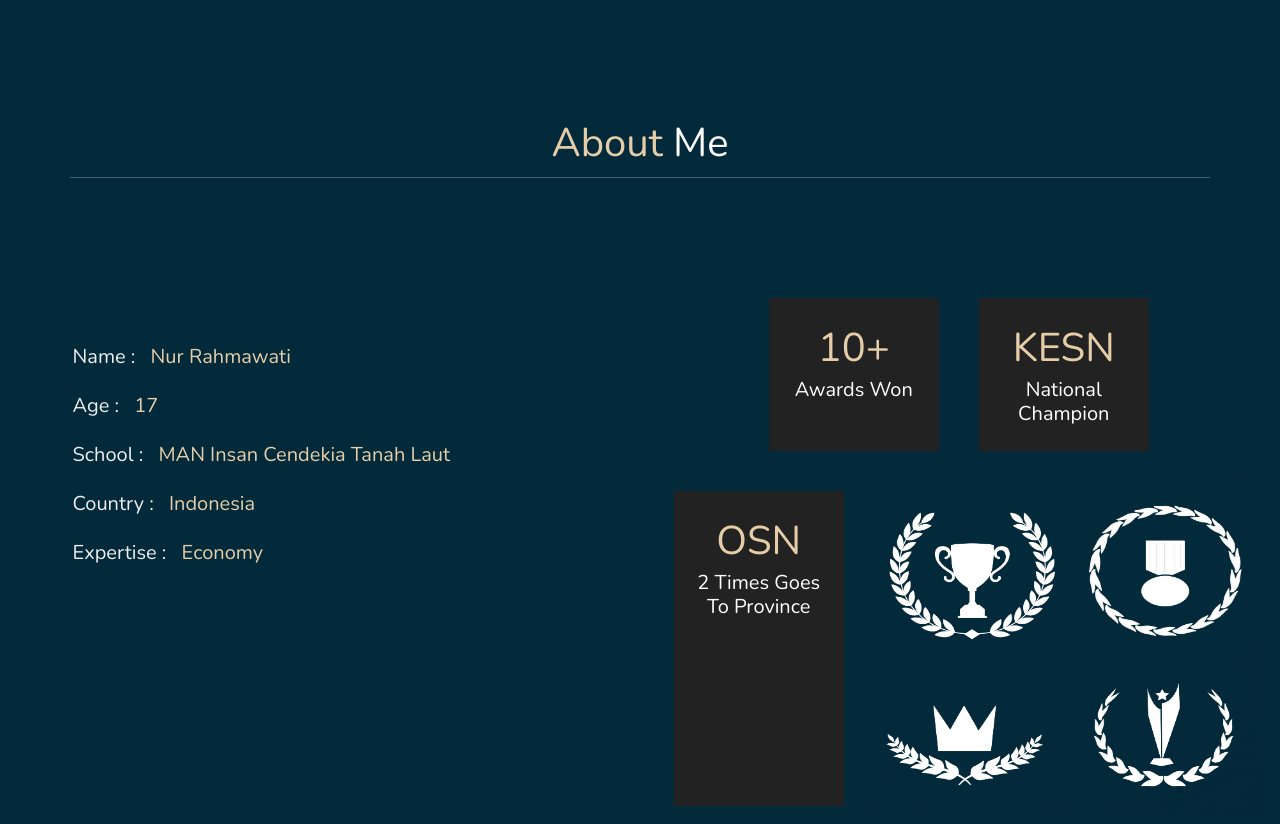
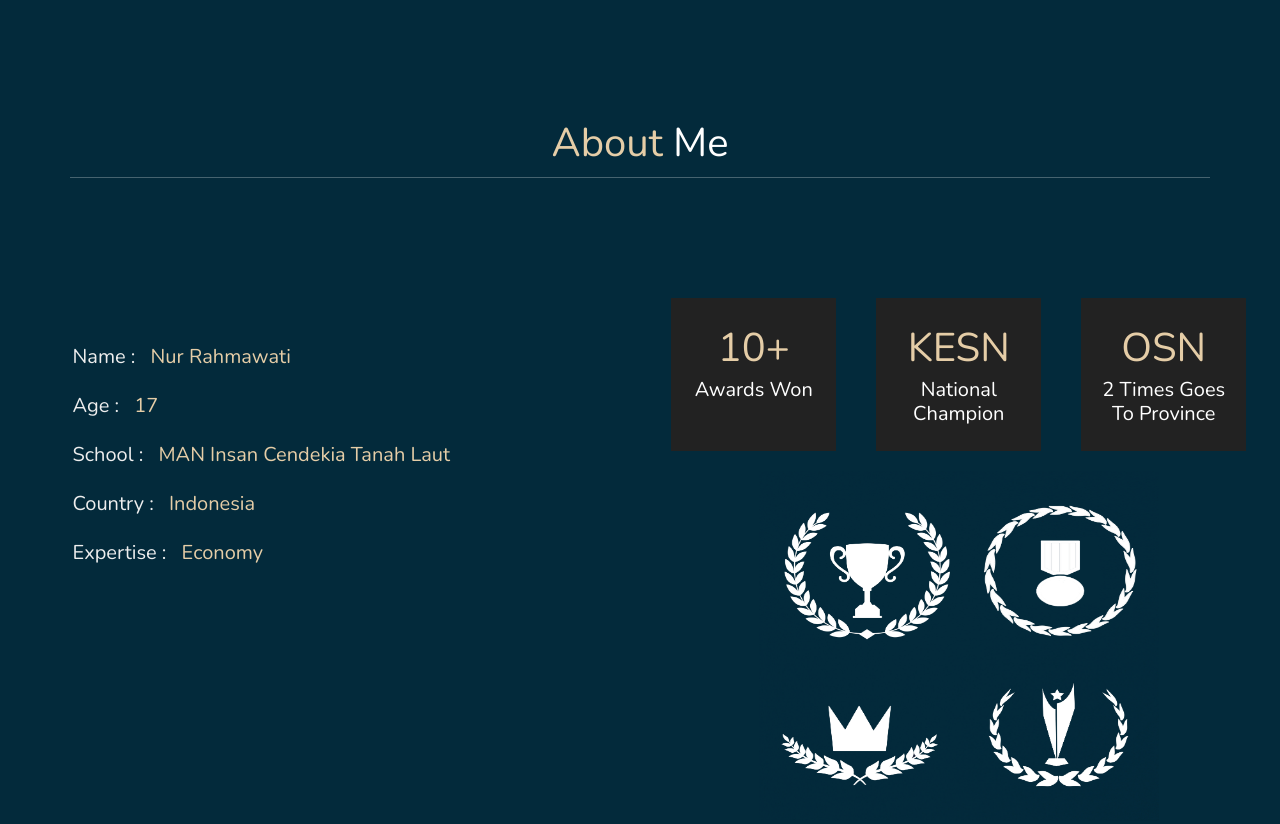
Before and after one commit to findingomen/Special, a plain HTML site: page index.html in a window 1280 px wide. Shown: the part 701-1525 px from the top of the page. Drawn offline with nearby package versions, Linux system fonts and the light colour scheme.

Commit message:
mengedit box lagi

```diff
--- a/style.css
+++ b/style.css
@@ -215,7 +215,7 @@ header .user .post {
 }
 
 .about .row .counter .box {
-  width: 17rem;
+  width: 16.5rem;
   background: #222;
   text-align: center;
   padding: 2rem;
```
